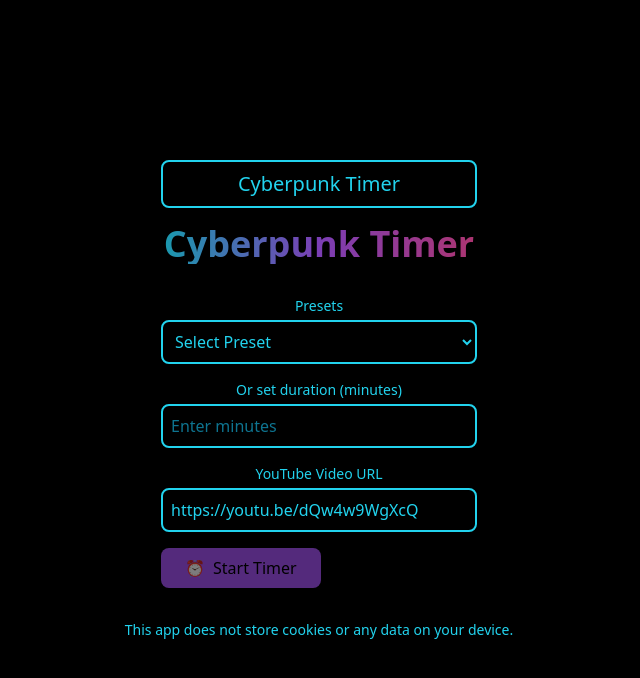
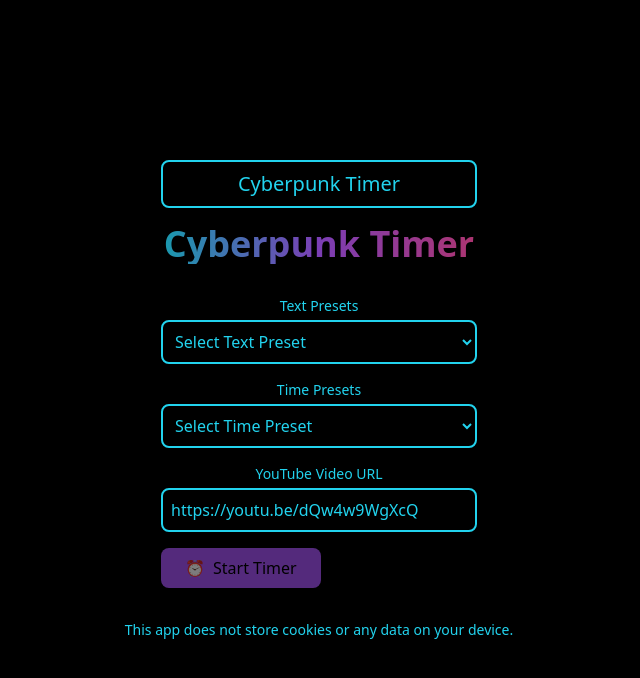
Before and after one commit to danwlew/licznik, a React (Vite) app: page / in a window 1280 px wide. Shown: the top 678 px of the page, without its empty margins (321-961 px from the left). Built offline with nearby package versions, Linux system fonts and the light colour scheme.

Commit message:
Update App.tsx

```diff
--- a/src/App.tsx
+++ b/src/App.tsx
@@ -14,16 +14,9 @@ const App = () => {
   const [alarmTime, setAlarmTime] = useState<string>(''); // Rzeczywisty czas zakończenia odliczania
   const audioElement = useRef<HTMLAudioElement | null>(null);
 
-  // Presety
-  const presets = [
-    { name: 'Przerwa', minutes: 5 },
-    { name: 'Przerwa na kawę', minutes: 10 },
-    { name: 'Start Zajęć', minutes: 15 },
-    { name: 'Przerwa techniczna', minutes: 20 },
-  ];
-
-  // Dodatkowe opcje czasu
-  const additionalMinutes = [25, 30, 35, 40, 45, 50, 55, 60];
+  // Presety dla tekstu i czasu
+  const textPresets = ['Przerwa', 'Przerwa na kawę', 'Start Zajęć', 'Przerwa techniczna'];
+  const timePresets = [5, 10, 15, 20, 25, 30, 35, 40, 45, 50, 55, 60];
 
   // Funkcja do odtwarzania alarmu
   const playAlarm = () => {
@@ -126,8 +119,11 @@ const App = () => {
     setIsEditingName(true);
   };
 
-  const handlePresetSelect = (name: string, minutes: number) => {
-    setAppName(name);
+  const handleTextPresetSelect = (text: string) => {
+    setAppName(text);
+  };
+
+  const handleTimePresetSelect = (minutes: number) => {
     setCustomMinutes(minutes.toString());
     setEndTime('');
   };
@@ -158,39 +154,32 @@ const App = () => {
         {!isRunning && (
           <div className="space-y-4">
             <div>
-              <label className="block text-sm mb-1">Presets</label>
+              <label className="block text-sm mb-1">Text Presets</label>
               <select
-                onChange={(e) => {
-                  const [name, minutes] = e.target.value.split('|');
-                  handlePresetSelect(name, parseInt(minutes));
-                }}
+                onChange={(e) => handleTextPresetSelect(e.target.value)}
                 className="w-full bg-black border-2 border-cyan-400 rounded-lg p-2 text-cyan-400 focus:outline-none focus:border-purple-500"
               >
-                <option value="">Select Preset</option>
-                {presets.map((preset) => (
-                  <option key={preset.name} value={`${preset.name}|${preset.minutes}`}>
-                    {preset.name} - {preset.minutes} min
-                  </option>
-                ))}
-                {additionalMinutes.map((minutes) => (
-                  <option key={minutes} value={`Custom|${minutes}`}>
-                    Custom - {minutes} min
+                <option value="">Select Text Preset</option>
+                {textPresets.map((preset, index) => (
+                  <option key={index} value={preset}>
+                    {preset}
                   </option>
                 ))}
               </select>
             </div>
             <div>
-              <label className="block text-sm mb-1">Or set duration (minutes)</label>
-              <input
-                type="number"
-                value={customMinutes}
-                onChange={(e) => {
-                  setCustomMinutes(e.target.value);
-                  setEndTime('');
-                }}
-                placeholder="Enter minutes"
-                className="w-full bg-black border-2 border-cyan-400 rounded-lg p-2 text-cyan-400 placeholder-cyan-700 focus:outline-none focus:border-purple-500"
-              />
+              <label className="block text-sm mb-1">Time Presets</label>
+              <select
+                onChange={(e) => handleTimePresetSelect(parseInt(e.target.value, 10))}
+                className="w-full bg-black border-2 border-cyan-400 rounded-lg p-2 text-cyan-400 focus:outline-none focus:border-purple-500"
+              >
+                <option value="">Select Time Preset</option>
+                {timePresets.map((minutes, index) => (
+                  <option key={index} value={minutes}>
+                    {minutes} min
+                  </option>
+                ))}
+              </select>
             </div>
             <div>
               <label className="block text-sm mb-1">YouTube Video URL</label>
```
